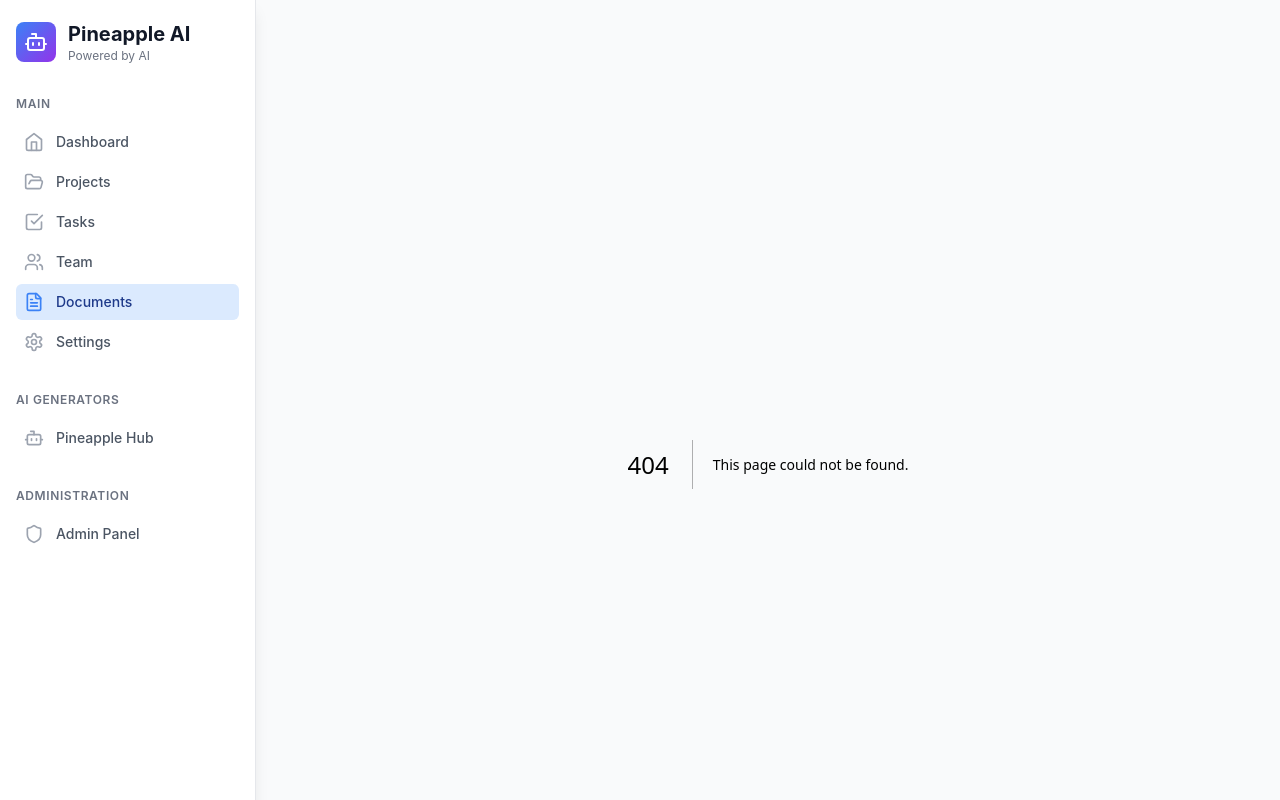
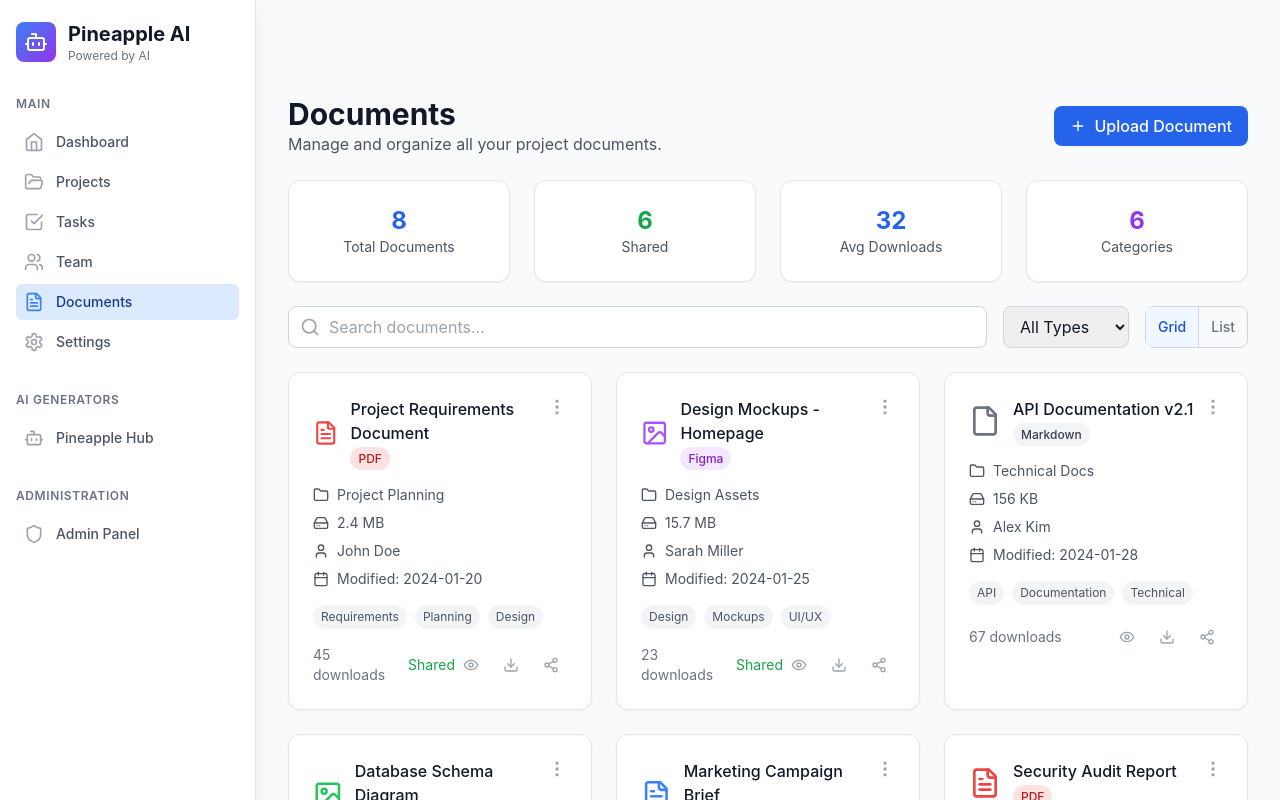
Before and after one commit to JustineDevs/pineapple-ai, a Next.js app: page /documents in a window 1280 px wide. Before the commit this address had no page. Shown: the top 800 px of the page. Built offline with nearby package versions, Linux system fonts and the light colour scheme.

Commit message:
page: documents

```diff
--- /dev/null
+++ b/pages/documents.js
@@ -0,0 +1,5 @@
+import Documents from '../src/pages/Documents'
+
+export default function DocumentsPage() {
+  return <Documents />
+}
```
